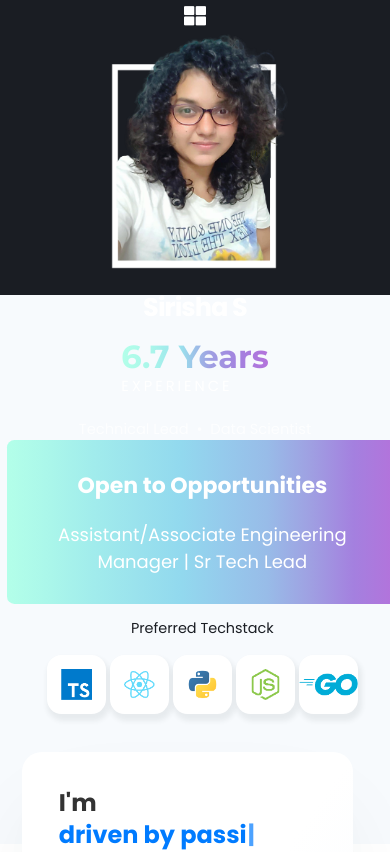
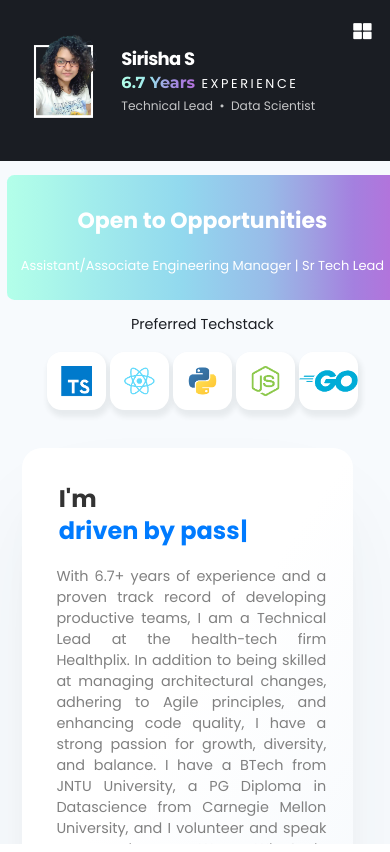
Before and after one commit to sirishasamudrala5/portfolio, a React (Create React App) app: page / in a window 390 px wide. Shown: the top 852 px of the page. Built offline with nearby package versions, Linux system fonts and the light colour scheme.

Commit message:
mobile view revamp

```diff
--- a/src/components/StickySideBar.jsx
+++ b/src/components/StickySideBar.jsx
@@ -19,10 +19,11 @@ let mobileView = mql.matches || mql_landscape.matches;
 const StickeySideBar = (props) => {
 	const [showMenu, setShowMenu] = useState(false)
 	return (<div className='sticky-sidebar'>
+		{mobileView && <h2 className={showMenu ? 'menu-bar-opened' : 'menu-bar'}><i className="fa fa-th-large" aria-hidden="true" onClick={() => setShowMenu(!showMenu)}></i></h2>}
 				<header id="header">
-				{mobileView && <h2 className={showMenu ? 'menu-bar-opened' : 'menu-bar'}><i className="fa fa-th-large" aria-hidden="true" onClick={() => setShowMenu(!showMenu)}></i></h2>}
-					<img src="avatar.png" alt="Avatar" className="avatar"/>
-					<h1>Sirisha S</h1>
+					<div className='col1'>
+					<img src="avatar.png" alt="Avatar" className="avatar"/></div>
+					<div  className='col2'><h1>Sirisha S</h1>
 					<div className='experience'><span id='exp-yrs'>
 						<CountUp
 						start={0.0}
@@ -33,7 +34,7 @@ const StickeySideBar = (props) => {
 						decimal="."
 						/> Years</span>
 						<span id='exp-title'>EXPERIENCE</span></div>
-					<p>Technical Lead &nbsp;&bull;&nbsp; Data Scientist</p>
+					<p>Technical Lead &nbsp;&bull;&nbsp; Data Scientist</p></div>
 				</header>
 				{!mobileView && <DefaultMenu {...props} />}
 				{showMenu &&<SmallMenu {...props} setShowMenu={setShowMenu} />}
--- a/src/styles/App.css
+++ b/src/styles/App.css
@@ -60,7 +60,7 @@ code {
   width: 80%;
   height: 100%;
   color: #282c34;
-  overflow: scroll;
+  overflow-y: scroll;
 }
 
 .avatar{
@@ -69,29 +69,28 @@ code {
 }
 
 @media screen and (max-width: 768px) {
+  .App{
+    flex-direction: column;
+  }
   .sticky-sidebar {
     width: 100%;
-    height: 50em;
+    height: 24%;
+    flex-direction: row-reverse;
   }
   .content-area {
     width: 100%;
     height: auto;
-    position: absolute;
   }
 }
 
 @media screen and (max-width: 450px) {
-  .sticky-sidebar {
-    height: 35%;
+  .content-area{
+    padding-top: 1em;
+    bottom: 2em;
   }
 }
 
-
-
 @media screen and (max-width: 540px) {
-  .content-area {
-    margin-top: 30em;
-  }
   .menu-small{
     font-size: 1rem;
   }
--- a/src/styles/ContentArea.css
+++ b/src/styles/ContentArea.css
@@ -151,6 +151,12 @@ section{
     visibility: visible;
   }
 
+  @media screen and (max-width: 1180px) {
+    #about, #certifications, #casestudies{
+        width: 90%;
+    }
+}
+
   @media screen and (max-height: 912px) {
     .about-container{
         flex-direction: column;
@@ -182,9 +188,13 @@ section{
     .skillset .info{
         height: auto;
     }
+    section{
+        width: 100%;
+    }
+    .skillset .card{
+        width: 100%;
+      }
   }
-
-
 @media screen and (max-width: 768px) {
     #about, #work, #projects, #certifications #casestudies{
         padding: 0em 0.5em;
@@ -207,10 +217,13 @@ section{
     .skillset .info{
         height: auto;
     }
+    .open-to-work p{
+        font-size: small;
+    }
   }
   @media screen and (max-width: 480px) {
-    #certifications #casestudies{
-        width: 100%;
+    #certifications, #casestudies{
+        width: 80%;
     }
     section{
         width: 100%;
--- a/src/styles/StickySideBar.css
+++ b/src/styles/StickySideBar.css
@@ -461,9 +461,7 @@ a:hover {
 /* Mobile */
 
 @media screen and (max-width: 736px) {
-
     /* Basic */
-
     body {
         min-width: 320px;
     }
@@ -474,7 +472,23 @@ a:hover {
 }
 
 /* Header */
-
+#header .col1{
+    display: flex;
+    justify-content: center;
+    align-items: center;
+}
+#header .col2{
+    display: flex;
+    flex-direction: column;
+    justify-content: center;
+    align-items: center;
+}
+#header .col2 .experience{
+    display: flex;
+    flex-direction: column;
+    justify-content: center;
+    align-items: center;
+}
 #header p {
     font-size: 1em;
 }
@@ -494,11 +508,59 @@ a:hover {
     font-size: 1em;
 }
 
+@media screen and (max-height: 912px) {
+    #header h1{
+        font-size: 1.5rem;
+    }
+    #exp-yrs{
+        font-size: 1.2rem;
+    }
+    #exp-title {
+        font-size: 1.rem;
+    }
+    #header p{
+        font-size: small;
+    }
+    #footer{
+        line-height: 1em;
+        font-size: smaller;
+        padding-bottom: 2em;
+    }
+}
+
 /* Mobile (Portrait) */
 
 @media screen and (max-width: 480px) {
+    #header .col1{
+        display: block;
+    }
+    #header .col2{
+        display: block;
+        padding-left: 1em;
+    }
+    #header .col2 .experience{
+        display: block;
+    }
+
+    #header h1 {
+        font-size: 1.6rem;
+    }
     #footer nav {
         padding: 0 1em;
+    }
+    #header {
+        flex-direction: row;
+        justify-content: space-around;
+        align-items: center;
+    }
+    #header .col1{
+        width: 25%;
+    }
+    #header .col1 .avatar{
+        width: 90%;
+    }
+    #header .col2{
+        width: 75%;
     }
 }
 
@@ -565,16 +627,44 @@ a:hover {
 }
 
 @media screen and (max-width: 768px) {
+    #header {
+        padding-left: 2em;
+        justify-content: space-between;
+    }
     #header h1 {
         font-size: 1.8rem;
     }
+    .menu-bar{
+        margin: 1em 1em 0em 0em;
+    }
+    .menu-bar{
+        font-size: 1.25em;
+    }
+    #exp-yrs{
+        font-size: 1rem;
+    }
+    #exp-title{
+        font-size: 0.8rem;
+        padding-left: 0.5em;
+    }
+    .experience{
+        display: inline-block;
+        margin: 0;
+        padding-top: 0.35em;
+    }
+    #header .col2 h1{
+        font-size: large;
+        margin: 0;
+        padding-top: 0.25em;
+    }
+    #header .col2 p{
+        font-size: smaller;
+        margin: 0;
+        padding-top: 0.25em;
+    }
 }
 
-@media screen and (max-width: 480px) {
-    #header h1 {
-        font-size: 1.6rem;
-    }
-}
+
 
 @media screen and (max-width: 375px) {
     #header h1 {
```
Lines whose indentation alone changed are shown as unchanged.
